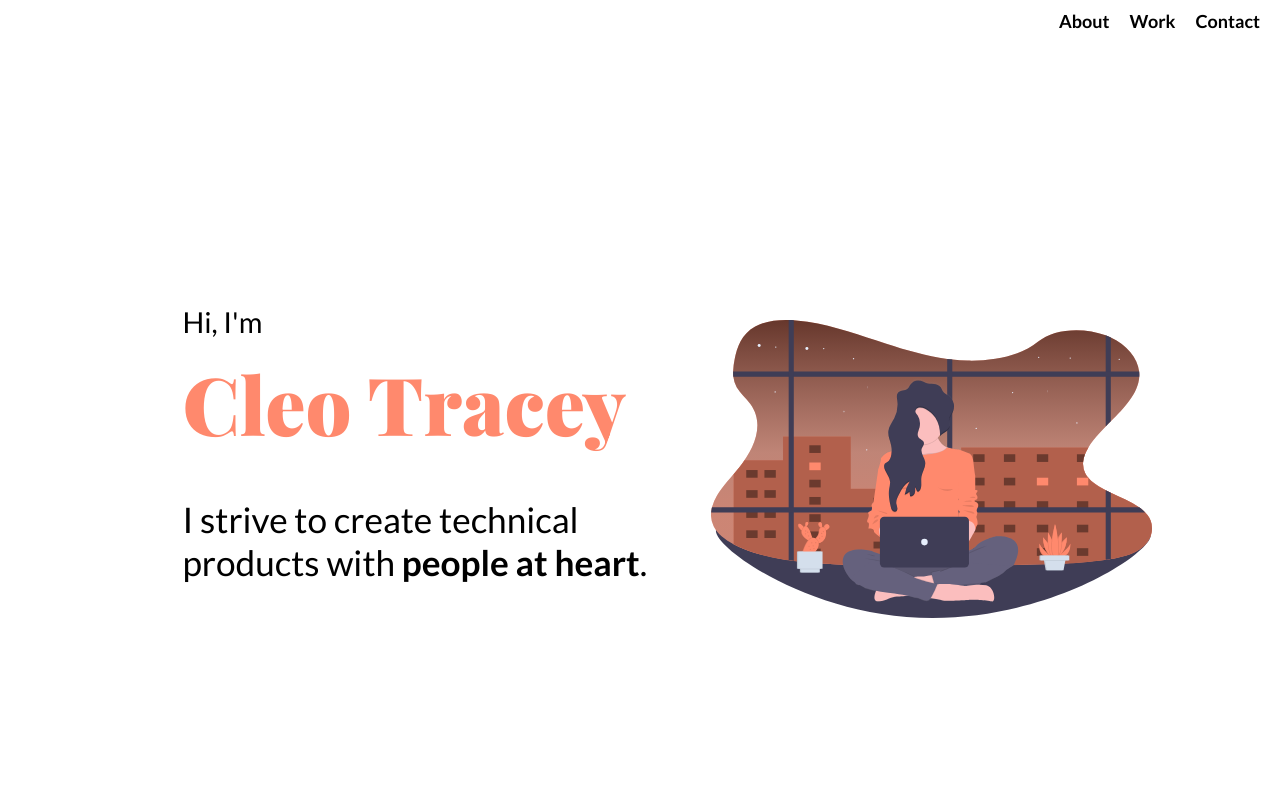
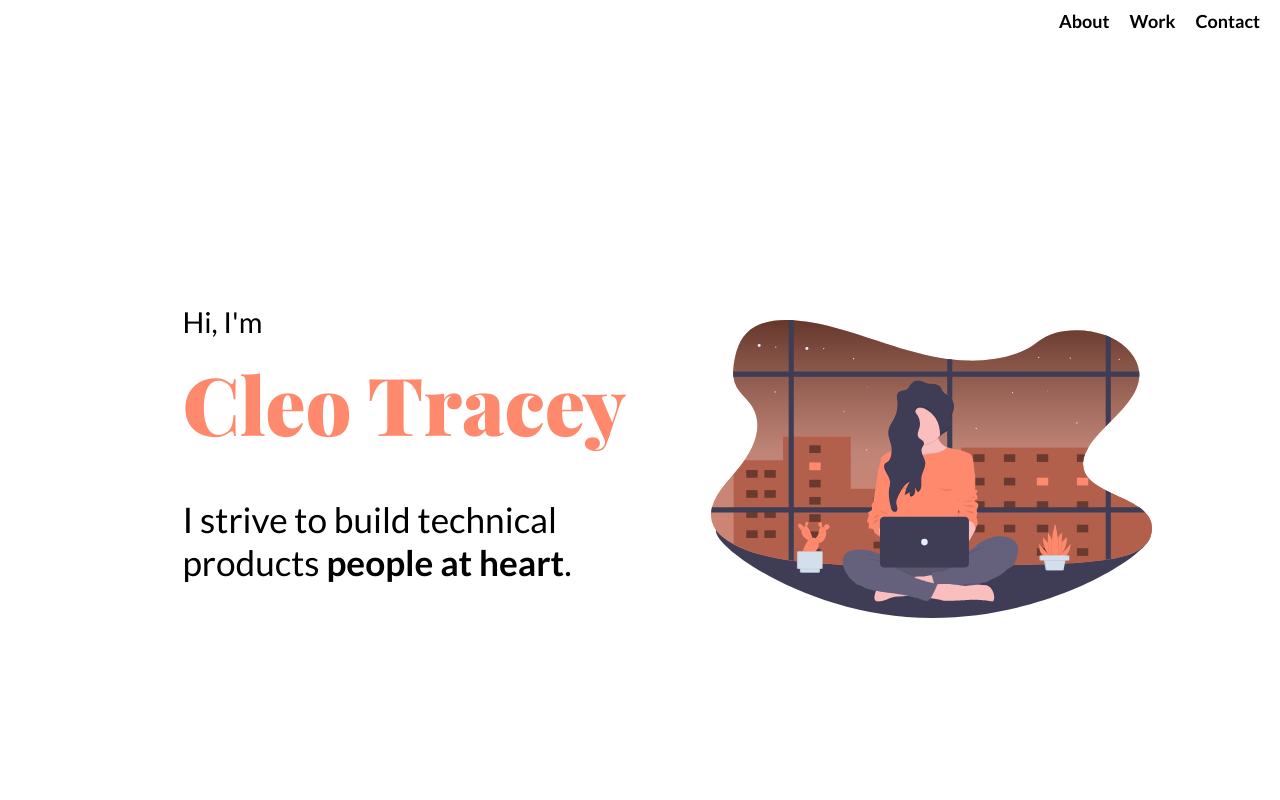
Before and after one commit to cleotracey/cleotracey.github.io, a plain HTML site: page index.html in a window 1280 px wide. Shown: the top 800 px of the page. Drawn offline with nearby package versions, Linux system fonts and the light colour scheme; a script that the page names is missing.

Commit message:
meta description update

```diff
--- a/index.html
+++ b/index.html
@@ -2,7 +2,7 @@
   <head>
   <meta content="width=device-width, initial-scale=0.86, maximum-scale=3.0, minimum-scale=0.86" name="viewport" />
   <title>Cleo Tracey — Product Manager</title>
-  <meta name="description" content="Hi, I'm Cleo Tracey. I strive to build technology with passion + empathy. I'm a software developer turned program manager based in Seattle, WA." />
+  <meta name="description" content="Cleo Tracey is a Product Manager in the Seattle, WA area who is passionate about solving technical problems with people at heart." />
     <link rel="stylesheet" href="styles/styles.css" />
     <link rel="icon" href="https://emojipedia-us.s3.dualstack.us-west-1.amazonaws.com/thumbs/120/apple/237/sparkles_2728.png">
       <style>
@@ -43,7 +43,7 @@ Hi, I'm
   </div>
   <div class="m-sub-title-text-landing">
   <br>
-  <span>I strive to create technical products with <b>people at heart</b>.
+  <span>I strive to build technical products <b>people at heart</b>.
 </span>
   </div>
 </div>
```
